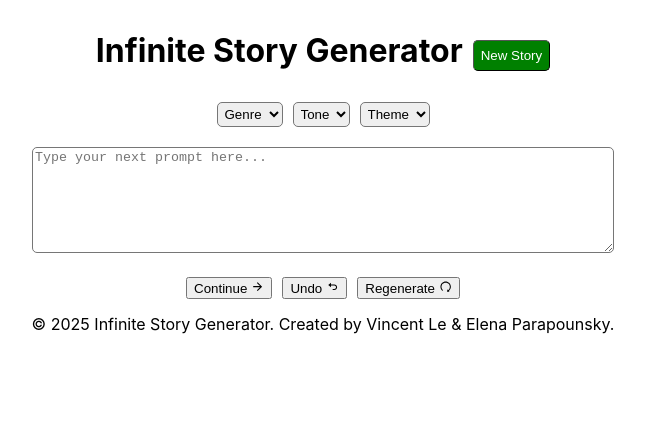
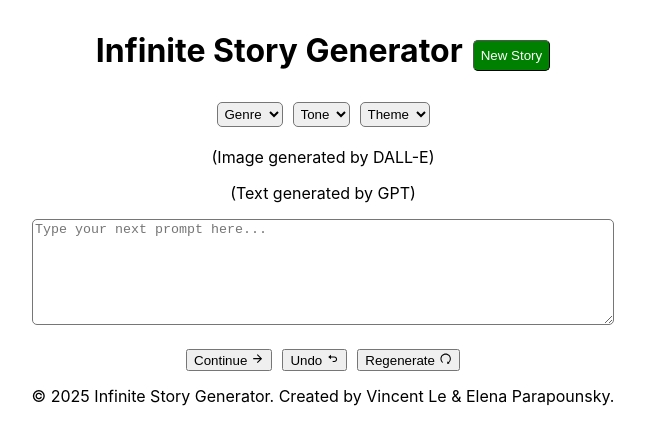
Before and after one commit to eparapounsky/infinite-story, a React (Create React App) app in the folder frontend/: page / in a window 1280 px wide. Shown: the top 444 px of the page, without its empty margins (317-962 px from the left). Built offline with nearby package versions, Linux system fonts and the light colour scheme.

Commit message:
added placeholders for image and story

```diff
--- a/frontend/src/App.js
+++ b/frontend/src/App.js
@@ -26,6 +26,14 @@ function App() {
         </select>
       </div>
 
+      <div className="image">
+        <p>(Image generated by DALL-E)</p>
+      </div>
+
+      <div className="story">
+        <p>(Text generated by GPT)</p>
+      </div>
+
       <textarea placeholder="Type your next prompt here..."></textarea>
 
       <div className="buttons">
```
